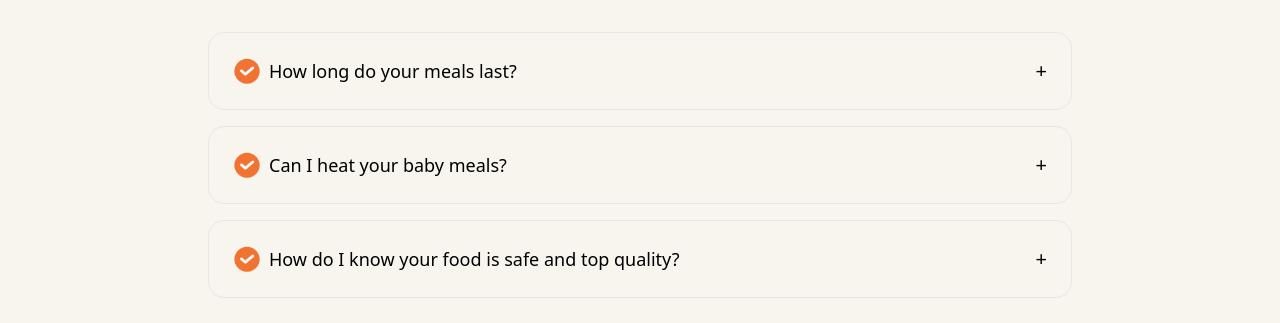
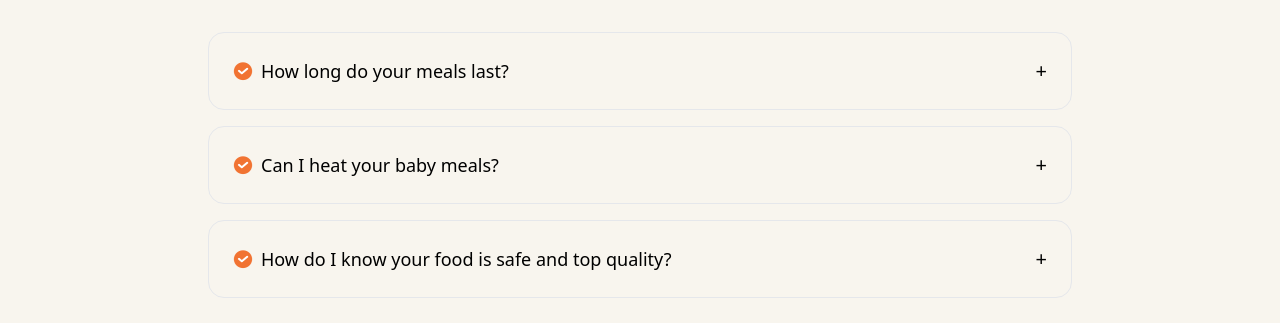
Before and after one commit to venkatesh2100/projects, a React (Vite) app: page / in a window 1280 px wide. Shown: the part 7432-7755 px from the top of the page. Built offline with nearby package versions, Linux system fonts and the light colour scheme; a web font is replaced by a local one.

Commit message:
faqs are done

```diff
--- a/src/components/SectionFaq.tsx
+++ b/src/components/SectionFaq.tsx
@@ -40,7 +40,7 @@ const FAQSection = () => {
                 className="w-full flex justify-between items-center p-6 text-left focus:outline-none"
               >
                 <div className='flex'>
-                  <img src="/questionIcon.png" alt="" className='w-7 h-7'/>
+                  <img src="/questionIcon.png" alt="" className='w-5 h-5 mt-1'/>
                   <span className="text-lg font-medium pl-2">{faq.question}</span>
                 </div>
                 <span className="text-xl">
```
